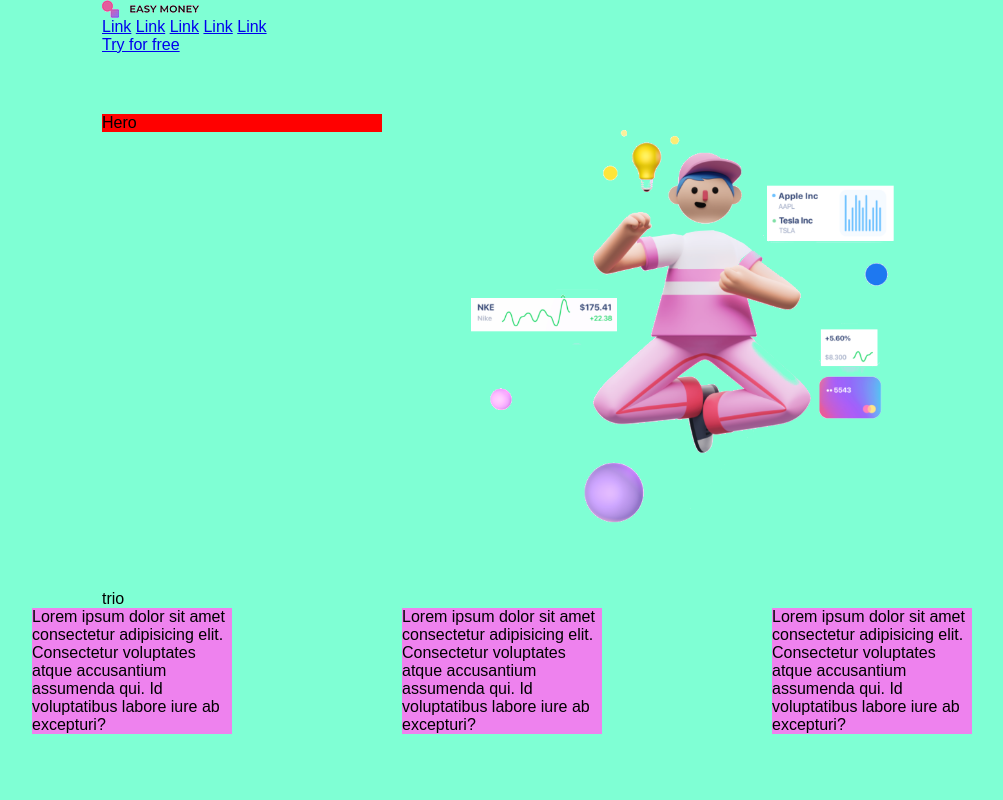
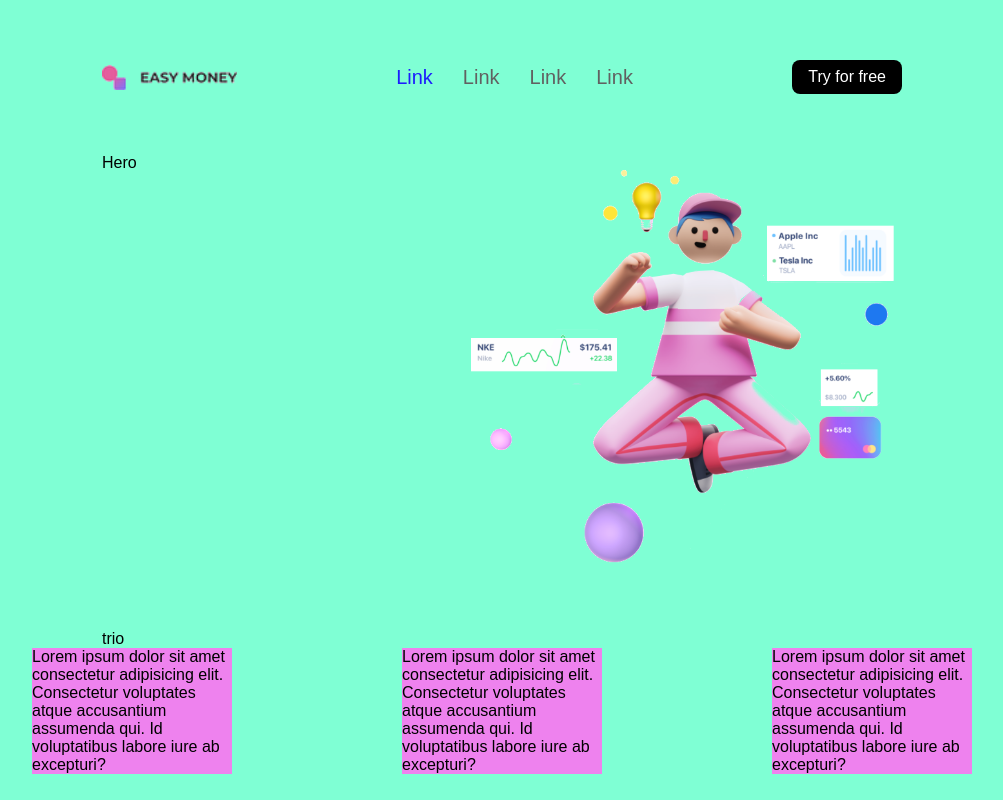
Before and after one commit to JustinasPakalnis/Design-easy-money, a website: page index.html in a window 1280 px wide. Shown: the whole page, without its empty margins (138-1141 px from the left). Drawn offline with Linux system fonts and the light colour scheme.

Commit message:
done for today

```diff
--- a/index.html
+++ b/index.html
@@ -15,26 +15,25 @@
     <link rel="stylesheet" href="./main.css">
 </head>
 <body>
-    <header>
-        <img src="./assets/logo-text.png" alt="Logo">
-        <nav>
-            <a href="#">Link</a>
-            <a href="#">Link</a>
-            <a href="#">Link</a>
-            <a href="#">Link</a>
-            <a href="#">Link</a>
+    <header class="container">
+        <img class="logo" src="./assets/logo-text.png" alt="Logo">
+        <nav class="">
+            <a class="active" href="#">Link</a>
+            <a class="" href="#">Link</a>
+            <a class="" href="#">Link</a>
+            <a class="" href="#">Link</a>
         </nav>
-        <a href="#">Try for free</a>
+        <a class="" href="#">Try for free</a>
     </header>
 
-    <main>
-        <section>
-            <div>Hero
+    <main class="">
+        <section class="container">
+            <div class="">Hero
             </div>
-            <img src="./assets/person.png" alt="paveikslas">
+            <img class="" src="./assets/person.png" alt="paveikslas">
         </section>
 
-        <section>
+        <section class="container">
             trio
         </section>
     </main>
--- a/main.css
+++ b/main.css
@@ -4,22 +4,49 @@ body {
     margin: 0;
     }
 
-header,
-main > section:nth-child(1),
-main > section:nth-child(2)
-{
+.container{
+
     width: 800px;
     margin-left: calc(50% - 400px);
+
     }
+header {
+    display: flex;
+    margin-top: 60px;
+    flex-direction: row;
+    justify-content: space-between;
+    align-items: center;
 
+    }
+.logo {
+    height: 25px;
+    }
+.active {
+    color: rgb(29, 29, 252);
+}
+header > nav {
+    display: flex;
+    gap: 30px;
+    }
+header > nav > a {
+    font-size: 20px;
+    text-decoration: none;
+    color: rgb(97, 97, 97);
+}
+header > a {
+    padding: 0.5em 1em;
+    background-color: black;
+    color:white;
+    text-decoration: none;
+    border-radius: 0.5em;
+    font-size: 16px;
+}
 main {
     margin-top: 60px;
     }
-
-
 div {
     width: 35%;
-background-color: red;
+
     float: left;
     }
 
@@ -43,6 +70,3 @@ main > section + section {
     display: inline-block;
     margin-top: 60px;
     }
-header > img {
-    display: flex;
-}
```
Lines whose indentation alone changed are shown as unchanged.
